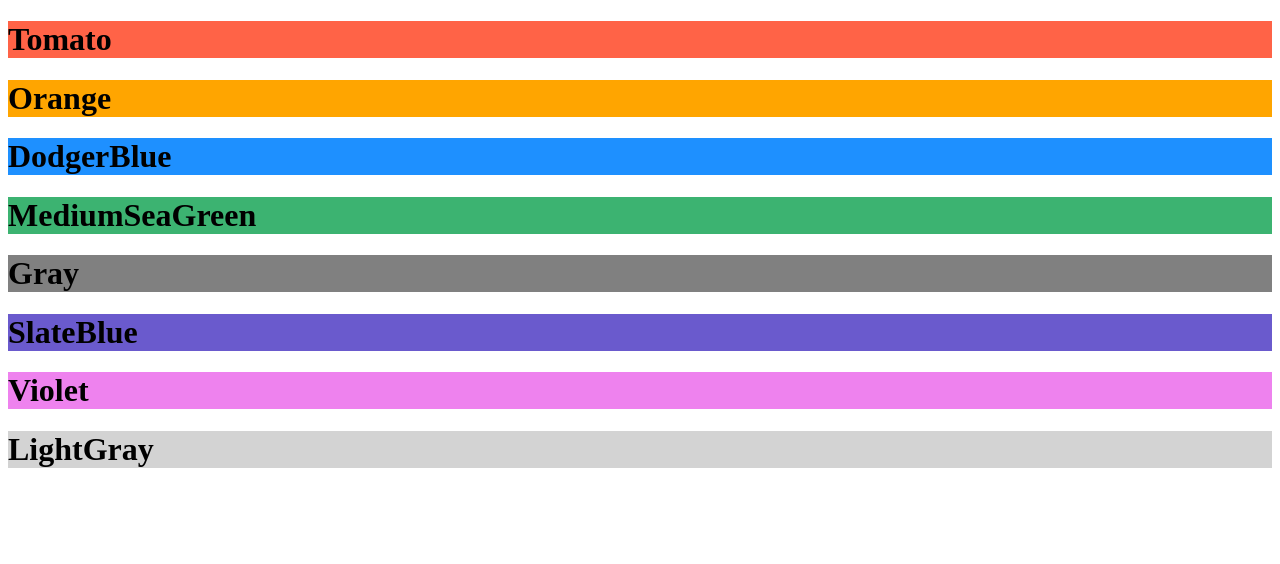
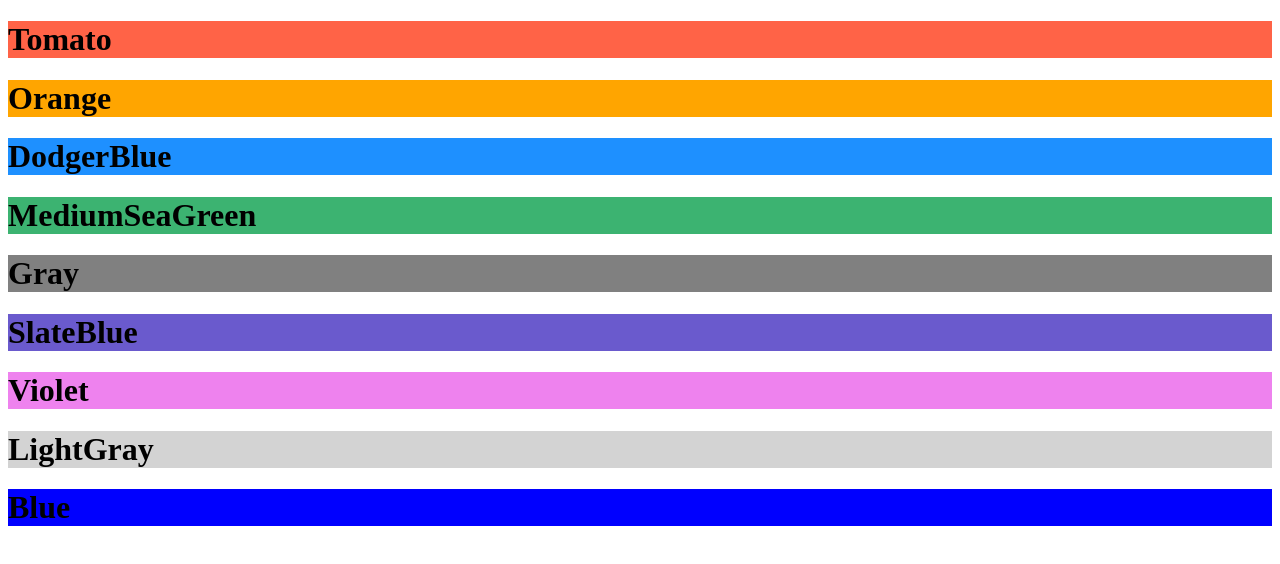
Before and after one commit to poojas0601/html-project, a plain HTML site: page index.html in a window 1280 px wide. Drawn offline with Linux system fonts and the light colour scheme.

Commit message:
index file second commit

```diff
--- a/index.html
+++ b/index.html
@@ -10,6 +10,8 @@
 <h1 style="background-color:SlateBlue;">SlateBlue</h1>
 <h1 style="background-color:Violet;">Violet</h1>
 <h1 style="background-color:LightGray;">LightGray</h1>
+<h1 style="background-color:Blue;">Blue</h1>
+
 
 </body>
 </html>
```
